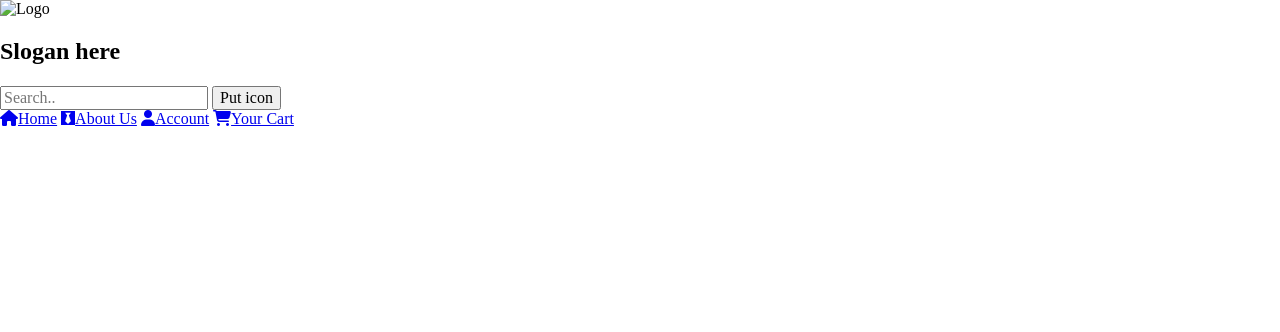
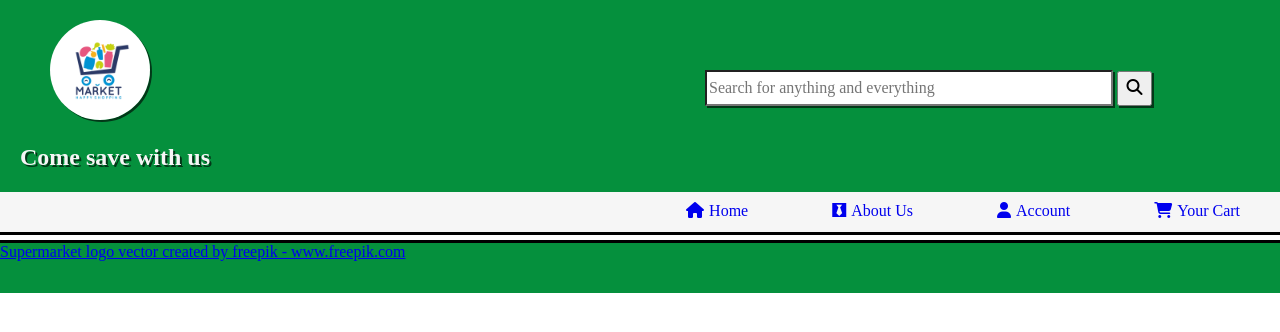
Before and after one commit to mnunesb/Marketplace-CSS-Project, a plain HTML site: page index.html in a window 1280 px wide. Drawn offline with Linux system fonts and the light colour scheme.

Commit message:
Finalized Header

```diff
--- a/css/style.css
+++ b/css/style.css
@@ -0,0 +1,72 @@
+/*Set minimum window size to preserve the desired design*/
+html{
+    min-width: 750px;
+    color: #06aa48;
+}
+/* Header*/
+header .upper-header{
+    display: flex;
+    background-color: #05903d;
+}
+/*Header Logo and Slogan*/
+header .upper-header div:first-child{
+    flex-grow: 1;
+    width: auto;
+}
+/*Header Logo*/
+header .upper-header div:first-child img{
+    height: 100px;
+    border-radius: 50%;
+    margin-top: 20px;
+    margin-left: 50px;
+    box-shadow: 2px 2px rgba(0, 0, 0, 0.611);
+}
+/*Header Slogan*/
+header .upper-header div:first-child h2{
+    margin-left: 20px;
+    color: #f6f6f6;
+    text-shadow: 2px 2px rgba(0, 0, 0, 0.611);
+}
+/*Header Search Bar*/
+header .upper-header div:nth-child(2){
+    width: auto;
+    text-align: right;
+    margin-right: 10%;
+    margin-top: 70px;
+}
+header .upper-header div:nth-child(2) input{
+    height: 30px;
+    width: 400px;
+    box-shadow: 2px 2px rgba(0, 0, 0, 0.611);
+}
+header .upper-header div:nth-child(2) button{
+    height: 35px;
+    width: 35px;
+    box-shadow: 2px 2px rgba(0, 0, 0, 0.611);
+}
+/*Header Nav Bar*/
+header .lower-header{
+    text-align: right;
+    margin-right: 10%;
+    background-color: #f6f6f6;
+    width: 100%;
+    height: 40px;
+    border-bottom: 3px solid black;
+}
+header .lower-header nav a{
+    padding: 40px;
+    text-decoration: none;
+}
+/*Nav bar Icons*/
+header .lower-header nav i{
+    padding-right: 5px;
+    margin-top: 10px;
+}
+
+/*footer*/
+footer{
+    border-top: 3px solid black;
+    margin-top: 5px;
+    background-color: #05903d;
+    height: 50px;
+}
--- a/index.html
+++ b/index.html
@@ -10,22 +10,25 @@
     <link rel="stylesheet" href="./css/normalize.css">
     <link rel="stylesheet" href="./css/style.css">
     <!--Custom Google Fonts-->
+
     <!--Add Fontawesome-->
     <script src="https://kit.fontawesome.com/ff0cf70541.js" crossorigin="anonymous"></script>
 </head>
 <body>
     <header>
-        <section>
+        <!--Header Logo and Slogan-->
+        <section class="upper-header">
             <div>
-                <img href="#" alt="Logo">
-                <h2>Slogan here</h2>
+                <img src="./img/logo.jpg" alt="Logo">
+                <h2>Come save with us</h2>
             </div>
             <div>
-                <input type="text" placeholder="Search..">
-                <button type="submit">Put icon</button>
+                <input type="text" placeholder="Search for anything and everything">
+                <button type="submit"><i class="fa-solid fa-magnifying-glass"></i></button>
             </div>
         </section>
-        <section>
+        <!--Header Nav-->
+        <section class="lower-header">
             <nav>
                 <a href="index.html"><i class="fa-solid fa-house"></i>Home</a>
                 <a href="index.html"><i class="fa-brands fa-black-tie"></i>About Us</a>
@@ -35,4 +38,5 @@
         </section>
     </header>
 </body>
+<footer><a href='https://www.freepik.com/vectors/supermarket-logo'>Supermarket logo vector created by freepik - www.freepik.com</a></footer>
 </html>
```
Also changed, not shown: img/logo.jpg (added).
